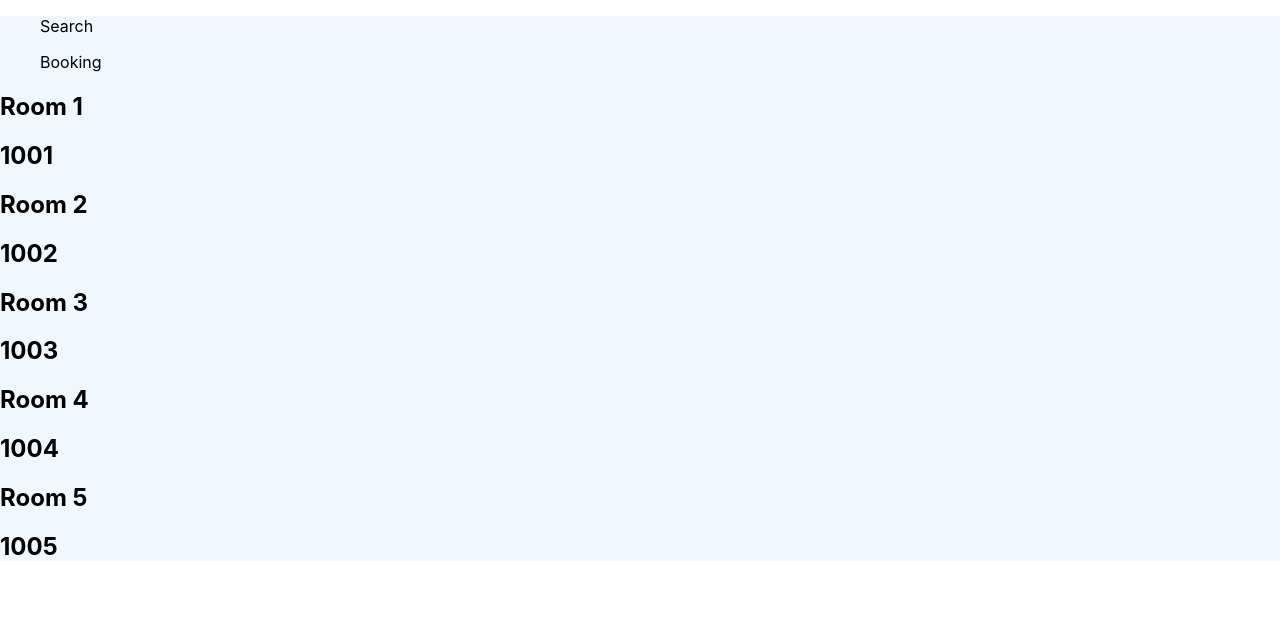
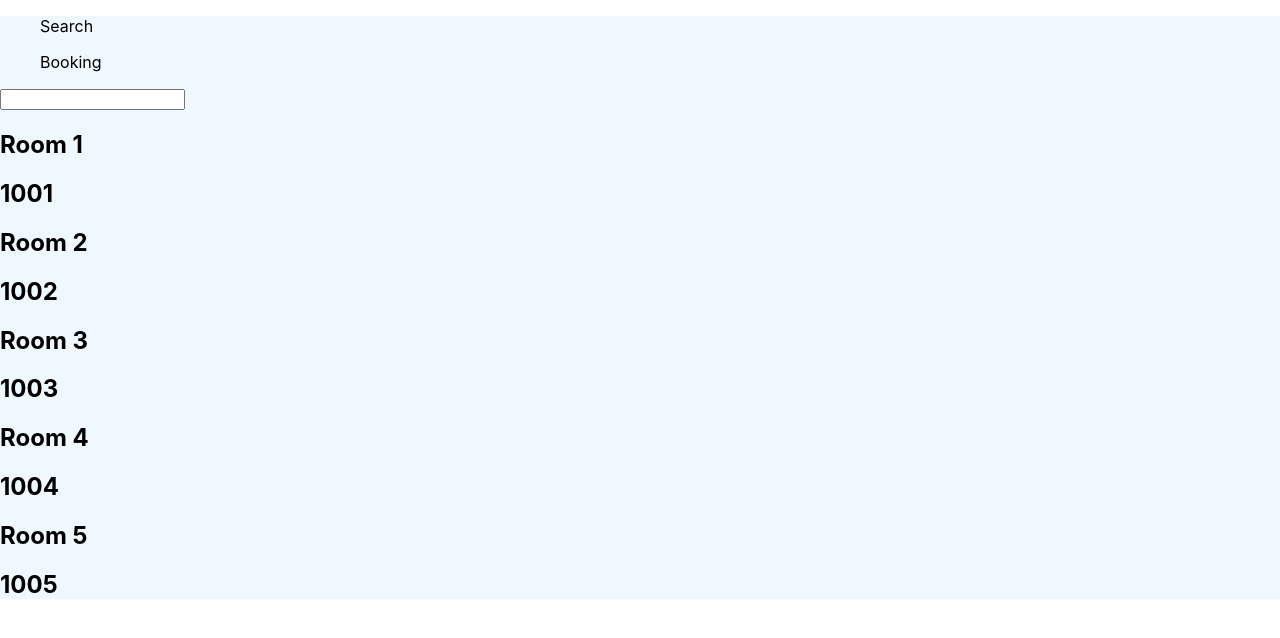
Before and after one commit to esther-vl/my-app, a React (Create React App) app: page / in a window 1280 px wide. Both pictures are taken after a click on the element "Search". Shown: the top 638 px of the page. Built offline with nearby package versions, Linux system fonts and the light colour scheme.

Commit message:
search form fixed

```diff
--- a/src/Search/index.jsx
+++ b/src/Search/index.jsx
@@ -46,14 +46,12 @@ searchHandler(event){
     this.setState({term: event.target.value})
 }
 
-
-
     render() {
         const {term, room} = this.state;
         return (
             <div className="SearchPage">
-            <form
-            input type="text"
+            <form >
+            <input type="text"
                     onChange = {this.searchHandler}
                     value = {term}/>
             {
@@ -64,7 +62,7 @@ searchHandler(event){
                         </div>
                     )
                 }
-
+            </form>
             </div>
         );
     }
```
